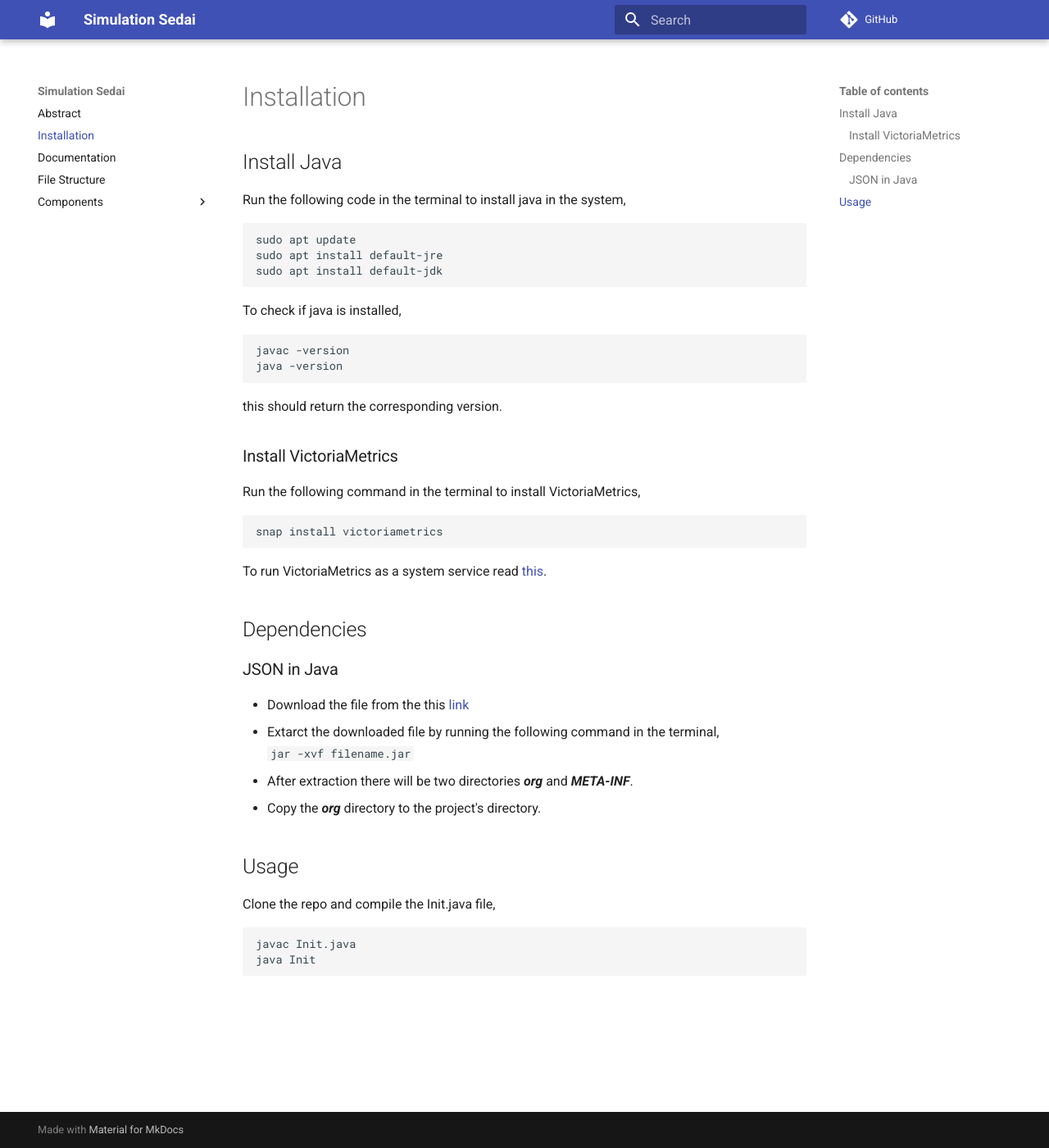
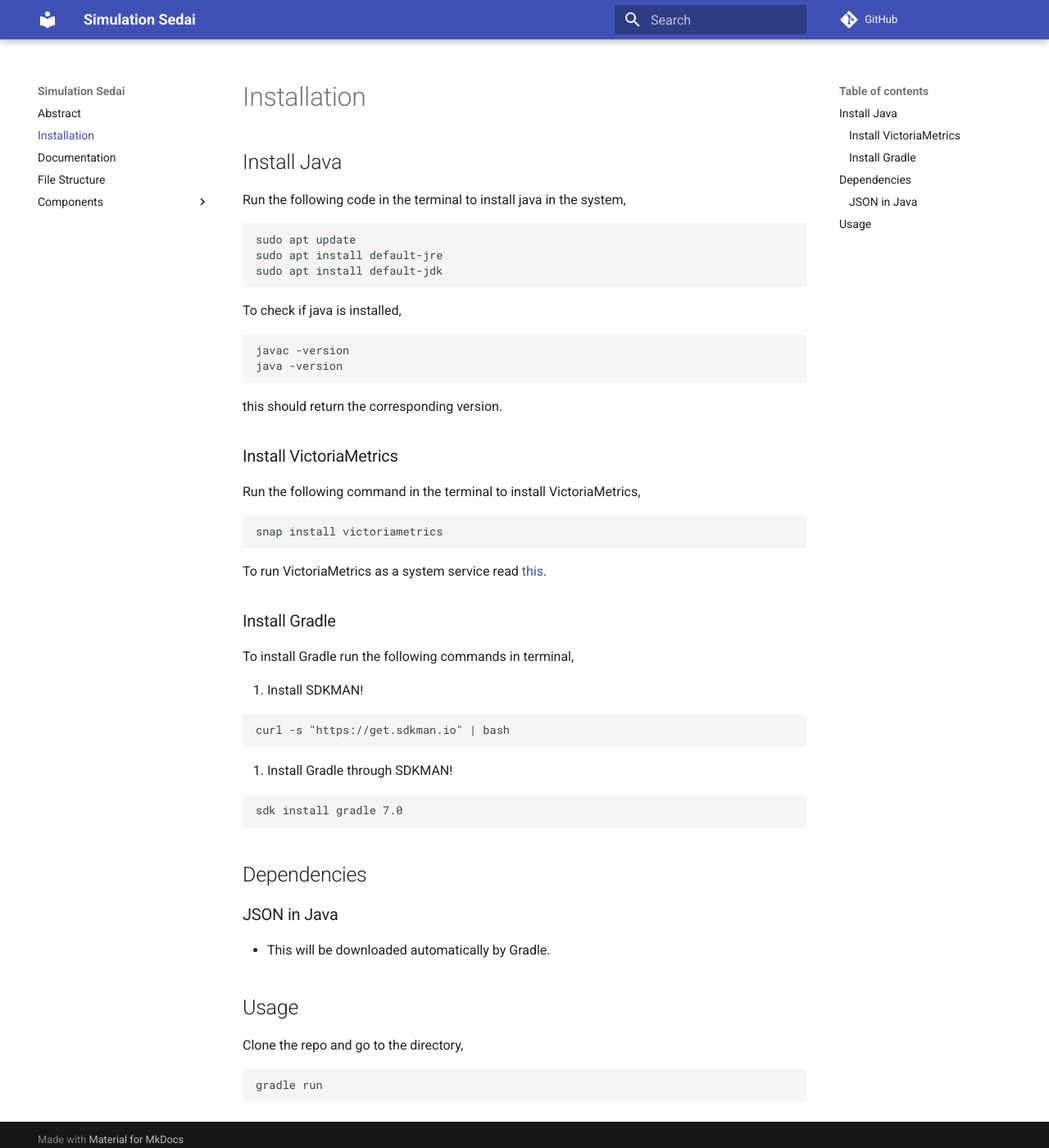
Before and after one commit to DCsimulator/data-center-simulation-documentation, an MkDocs documentation site: the page built from docs/installation.md, in a window 1280 px wide and 1400 px high. Shown: the whole window at 82% size. Built offline with MkDocs 1.6.1 and Material for MkDocs 9.7.7, drawn with Linux system fonts in a browser that asks for light colours; comment, search, counter and statistics services are not loaded.

Commit message:
installation docs updated

````diff
--- a/docs/installation.md
+++ b/docs/installation.md
@@ -23,21 +23,33 @@ snap install victoriametrics
 
 To run VictoriaMetrics as a system service read [this](https://github.com/VictoriaMetrics/VictoriaMetrics/issues/43).
 
+### Install Gradle
+
+To install Gradle run the following commands in terminal,
+
+1. Install SDKMAN!
+
+```
+curl -s "https://get.sdkman.io" | bash
+```
+
+2. Install Gradle through SDKMAN!
+
+```
+sdk install gradle 7.0
+```
 
 ## Dependencies
 
 ### JSON in Java
 
-- Download the file from the this [link](https://repo1.maven.org/maven2/org/json/json/20201115/json-20201115.jar)
-- Extarct the downloaded file by running the following command in the terminal, <br />
-`jar -xvf filename.jar`
-- After extraction there will be two directories ***org*** and ***META-INF***.
-- Copy the ***org*** directory to the project's directory.
+- This will be downloaded automatically by Gradle.
 
 
 ## Usage
-Clone the repo and compile the Init.java file,
+
+Clone the repo and go to the directory,
+
 ```
-javac Init.java
-java Init
+gradle run
 ```
````
